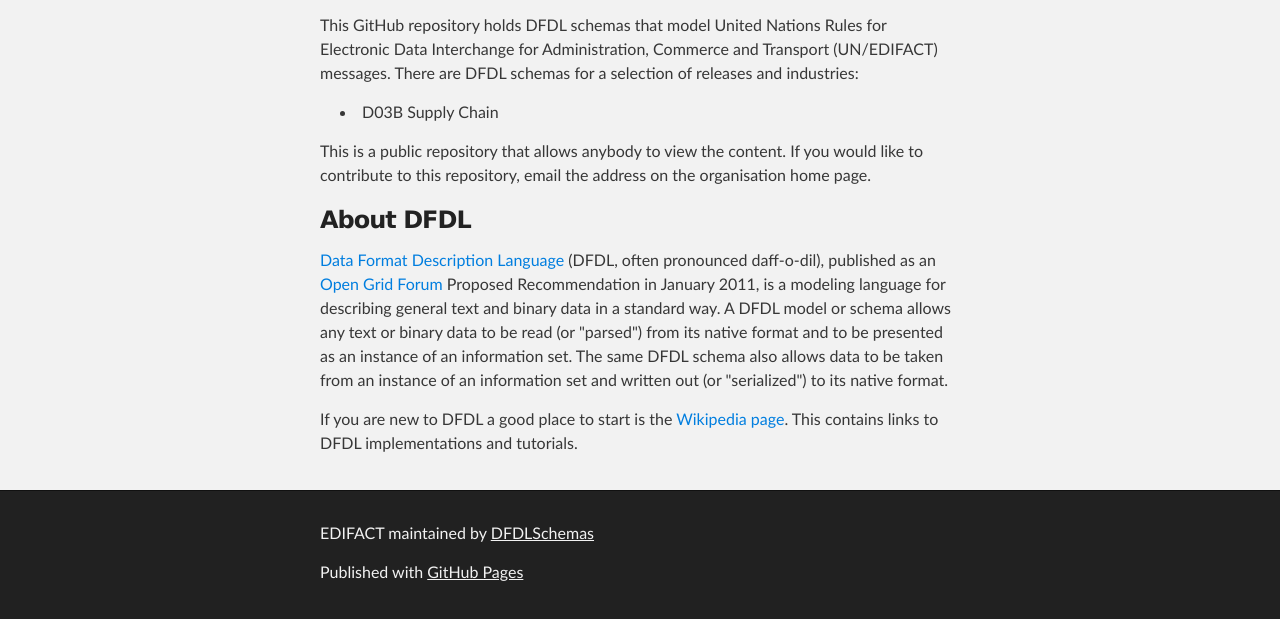
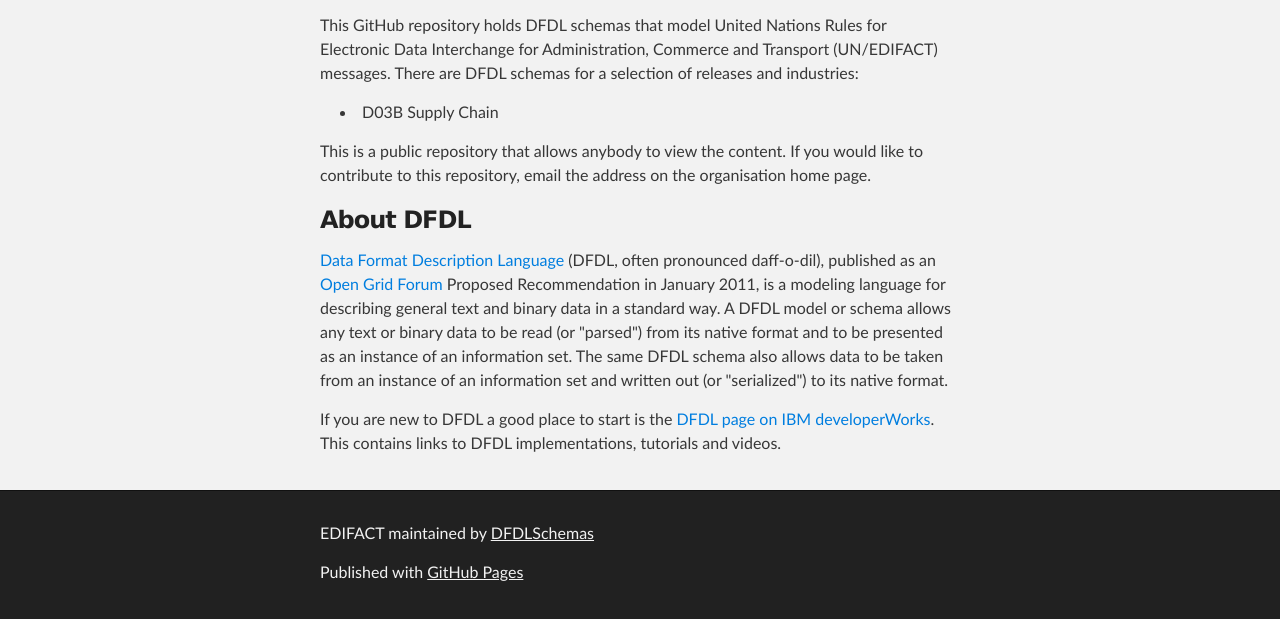
Before and after one commit to DFDLSchemas/EDIFACT, a plain HTML site: page index.html in a window 1280 px wide. Shown: the part 252-871 px from the top of the page. Drawn offline with Linux system fonts and the light colour scheme.

Commit message:
Update index.html

```diff
--- a/index.html
+++ b/index.html
@@ -43,7 +43,7 @@
 
 <p><a href="http://www.ogf.org/dfdl">Data Format Description Language</a> (DFDL, often pronounced daff-o-dil), published as an <a href="http://www.ogf.org">Open Grid Forum</a> Proposed Recommendation in January 2011, is a modeling language for describing general text and binary data in a standard way. A DFDL model or schema allows any text or binary data to be read (or "parsed") from its native format and to be presented as an instance of an information set. The same DFDL schema also allows data to be taken from an instance of an information set and written out (or "serialized") to its native format.</p>
 
-<p>If you are new to DFDL a good place to start is the <a href="http://en.wikipedia.org/wiki/DFDL">Wikipedia page</a>. This contains links to DFDL implementations and tutorials.</p>
+<p>If you are new to DFDL a good place to start is the <a href="http://www.ibm.com/developerworks/library/se-dfdl/index.html?ca=dat-">DFDL page on IBM developerWorks</a>. This contains links to DFDL implementations, tutorials and videos.</p>
 
 
 <p>
```
